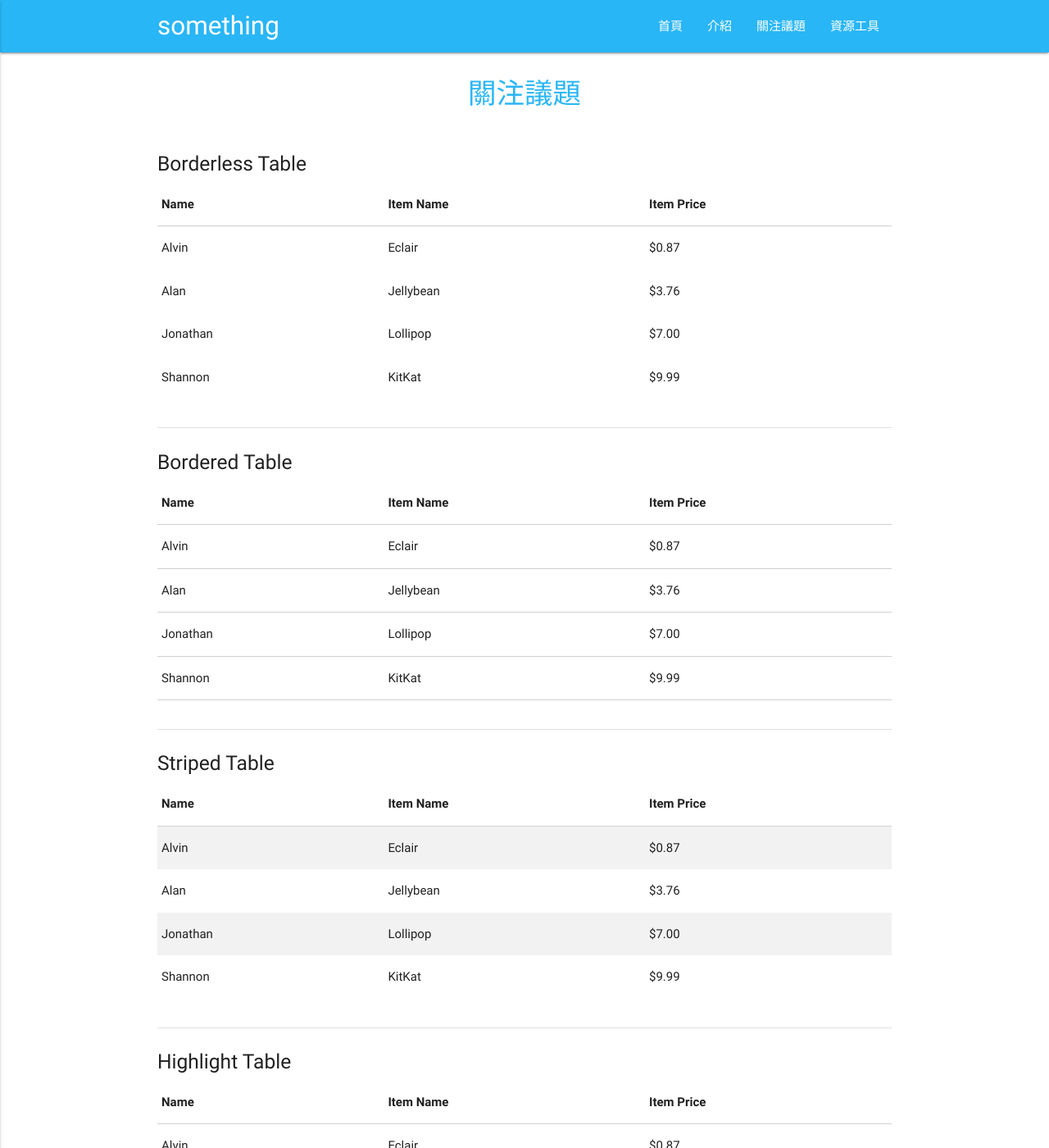
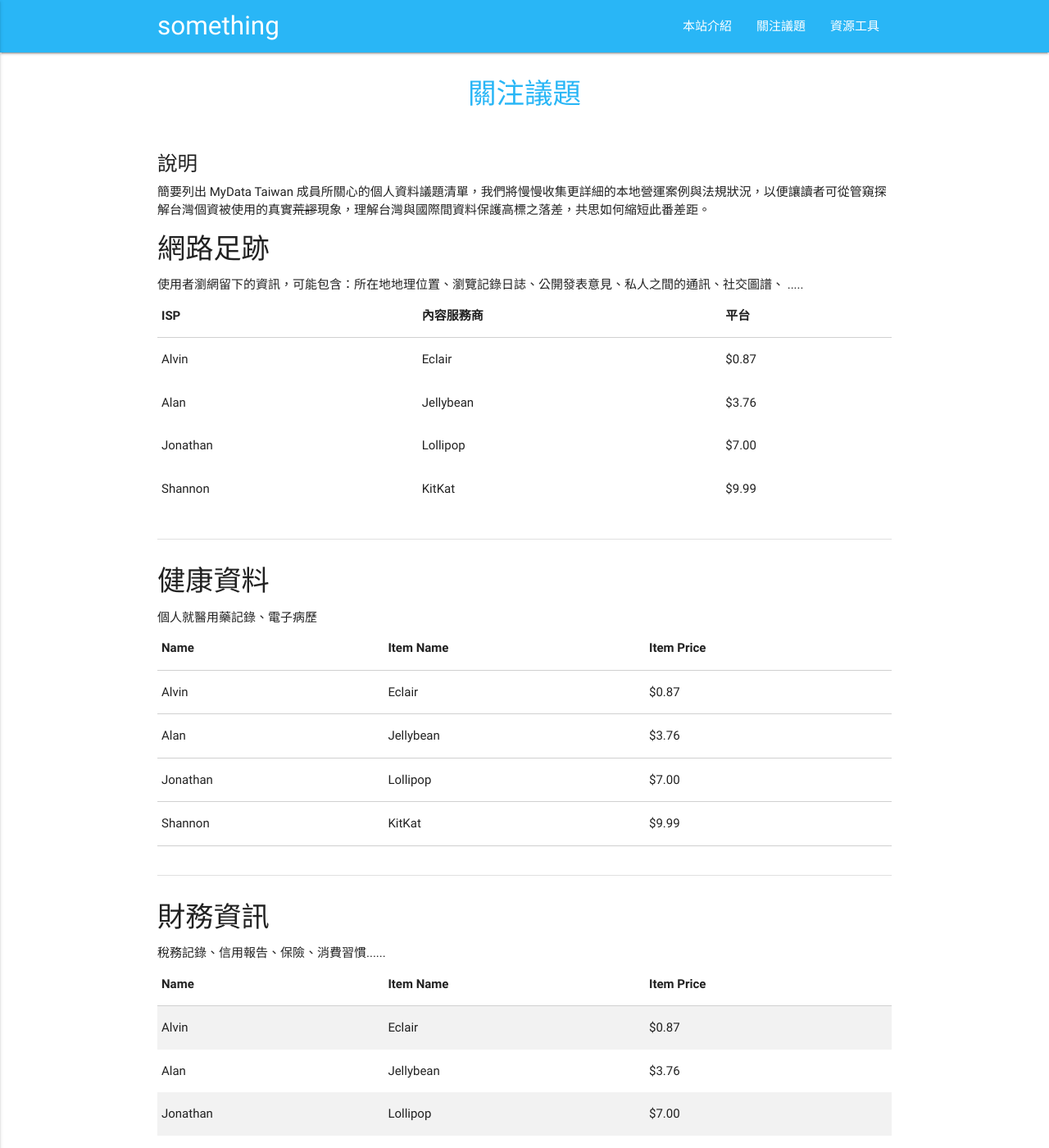
Before and after one commit to twngo/mydata-cms, a Jekyll site: the page built from issues.md, in a window 1280 px wide and 1400 px high. Shown: the whole window at 82% size. Built offline with Jekyll 4.4.1, drawn with Linux system fonts in a browser that asks for light colours.

Commit message:
minor change

```diff
--- a/_includes/header.html
+++ b/_includes/header.html
@@ -4,8 +4,7 @@
     {% assign page_paths = site.header_pages | default: default_paths %}
 
           <ul class="right hide-on-med-and-down">
-            <li><a href="{{ "/" | relative_url }}">首頁 </a></li>
-            <li><a href="/about">介紹</a></li>
+            <li><a href="/about">本站介紹</a></li>
             <li><a href="/issues">關注議題</a></li>
             <li><a href="/resource">資源工具</a></li>
           </ul>
--- a/_layouts/article.html
+++ b/_layouts/article.html
@@ -3,6 +3,8 @@ layout: default
 ---
 <div class="container">
 
+     <h2 class="post-title orange-text" itemprop="name headline">{{ page.title | escape }}</h2>
+
     {{ content }}
 
 </div>
--- a/_layouts/default.html
+++ b/_layouts/default.html
@@ -1,5 +1,5 @@
 <!DOCTYPE html>
-<html lang="{{ page.lang | default: site.lang | default: "en" }}">
+<html lang="{{ page.lang | default: site.lang | default: "zh-tw" }}">
 
   {% include head.html %}
 
--- a/_layouts/home.html
+++ b/_layouts/home.html
@@ -35,7 +35,7 @@ layout: default
         <div class="col s12 m4">
           <div class="icon-block">
             <h2 class="center light-blue-text"><i class="material-icons">group</i></h2>
-            <h5 class="center">強化權利主體能動</h5>
+            <h5 class="center">強化權利主體動能</h5>
 
             <p class="light">By utilizing elements and principles of Material Design, we were able to create a framework that incorporates components and animations that provide more feedback to users. Additionally, a single underlying responsive system across all platforms allow for a more unified user experience.</p>
           </div>
--- a/issues.md
+++ b/issues.md
@@ -6,16 +6,22 @@ permalink: /issues/
 
 <h1 class="page-title">{{ page.title | escape }}</h1>
 
+
+
 <div class="section">
-    <h5>Borderless Table</h5>
+<h5>說明</h5>
+簡要列出 MyData Taiwan 成員所關心的個人資料議題清單，我們將慢慢收集更詳細的本地營運案例與法規狀況，以便讓讀者可從管窺探解台灣個資被使用的真實<strike>荒謬</strike>現象，理解台灣與國際間資料保護高標之落差，共思如何縮短此番差距。
+
+    <h4>網路足跡</h4>
+    使用者瀏網留下的資訊，可能包含：所在地地理位置、瀏覽記錄日誌、公開發表意見、私人之間的通訊、社交圖譜、 .....
     <div class="row">
           <div class="col s12">
             <table>
               <thead>
                 <tr>
-                    <th>Name</th>
-                    <th>Item Name</th>
-                    <th>Item Price</th>
+                    <th>ISP</th>
+                    <th>內容服務商</th>
+                    <th>平台</th>
                 </tr>
               </thead>
               <tbody>
@@ -42,11 +48,13 @@ permalink: /issues/
               </tbody>
             </table>
           </div>
+
     </div>
 </div>
 <div class="divider"></div>
 <div class="section">
-    <h5>Bordered Table</h5>
+    <h4>健康資料</h4>
+     個人就醫用藥記錄、電子病歷
     <div class="row">
           <div class="col s12">
             <table class="bordered">
@@ -81,11 +89,13 @@ permalink: /issues/
               </tbody>
             </table>
           </div>
+
     </div>
 </div>
 <div class="divider"></div>
 <div class="section">
-    <h5>Striped Table</h5>
+    <h4>財務資訊</h4>
+        稅務記錄、信用報告、保險、消費習慣......
     <div class="row">
           <div class="col s12">
             <table class="striped">
@@ -120,6 +130,7 @@ permalink: /issues/
               </tbody>
             </table>
           </div>
+
     </div>
 </div>
 <div class="divider"></div>
```
Also changed, not shown: resource.md (+6 -0 lines).
